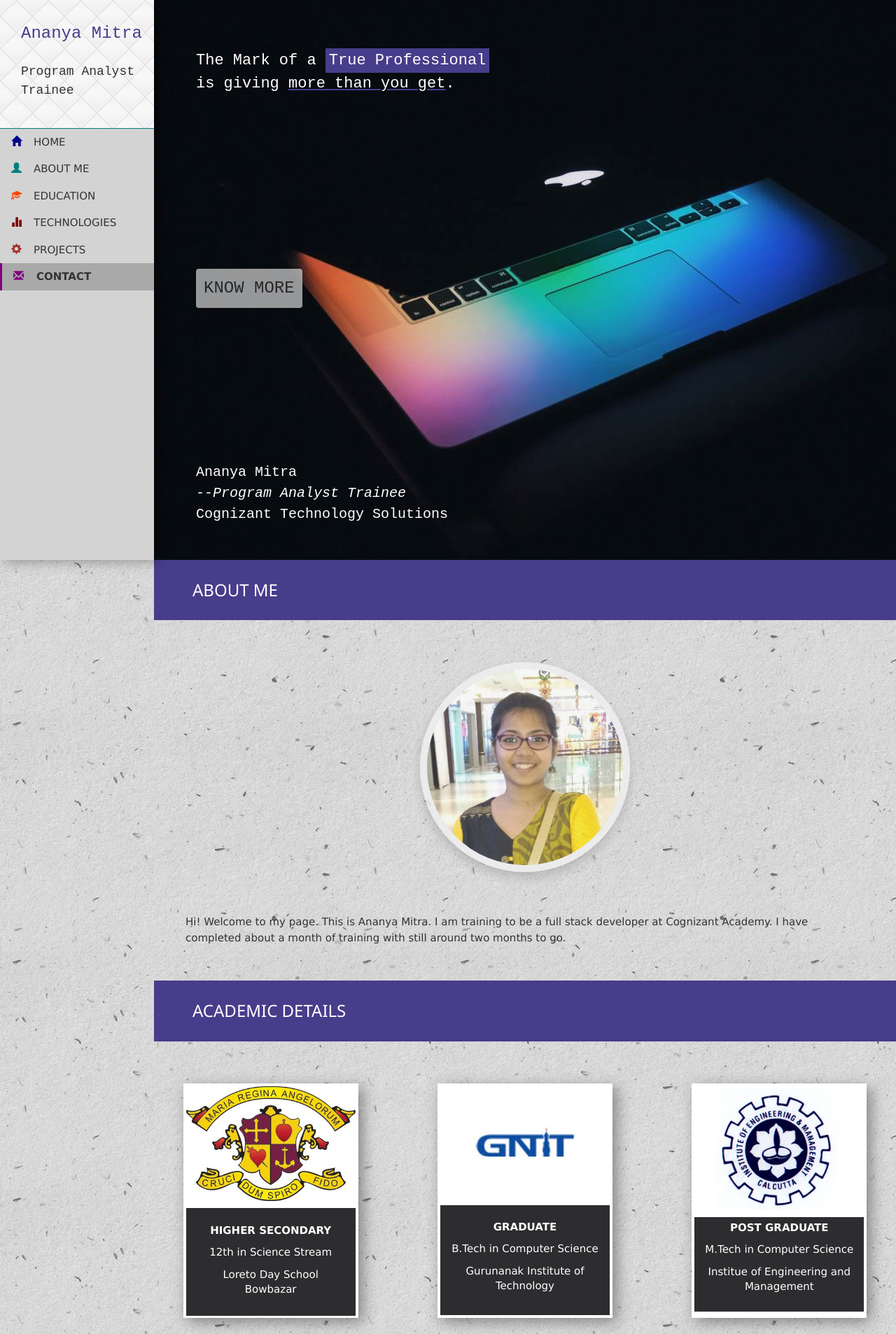
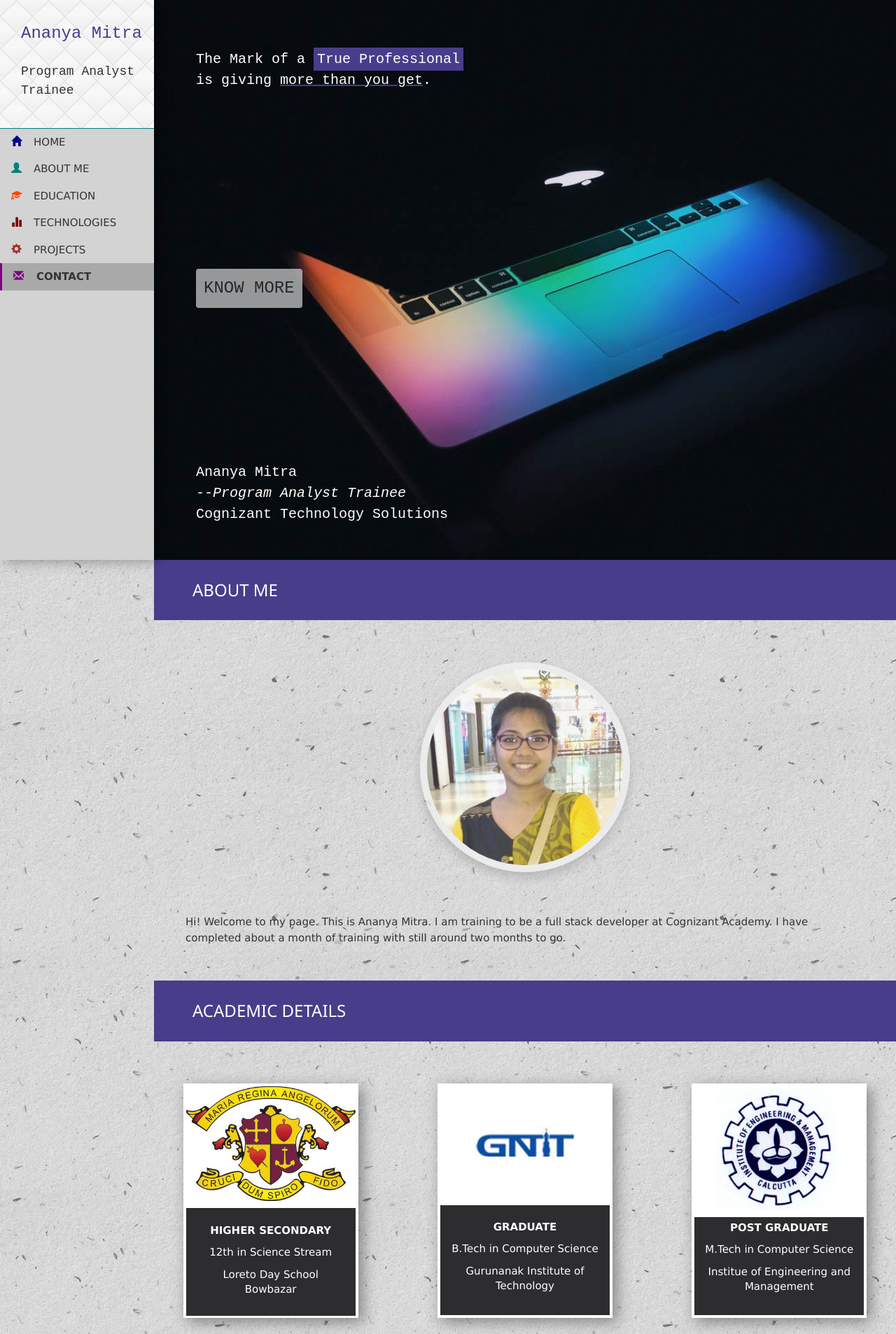
Before and after one commit to AnanyaMitra93/AnanyaMitra93.github.io, a plain HTML site: page index.html in a window 1280 px wide. Shown: the top 1906 px of the page at 70% size. Drawn offline with Linux system fonts and the light colour scheme.

Commit message:
Update MyProfileStyling.css

```diff
--- a/MyProfileStyling.css
+++ b/MyProfileStyling.css
@@ -119,7 +119,7 @@ body {
     padding-top: 70px;
     padding-left: 60px;
     font-family: 'Courier New';
-    font-size: 22px;
+    font-size: 20px;
 }
 
 #homeSpan1 {
@@ -222,7 +222,7 @@ body {
     color: #ffffff;
     background-color: #2d2d30;
     padding-top: 5px;
-    padding-bottom: 15px;
+    padding-bottom: 20px;
 }
 
 /*The page with the known technologies*/
```
